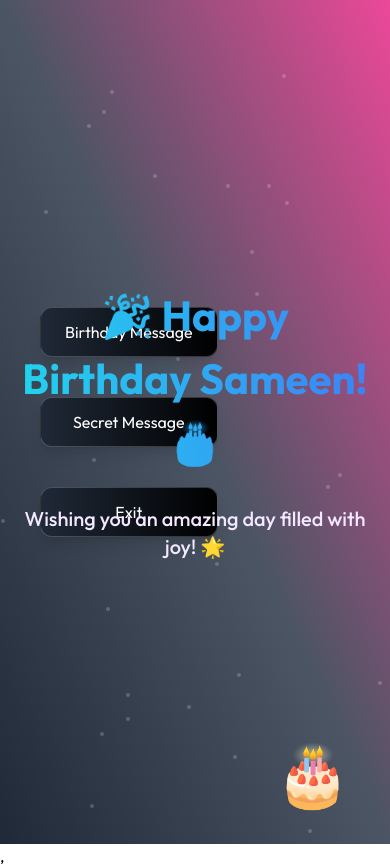
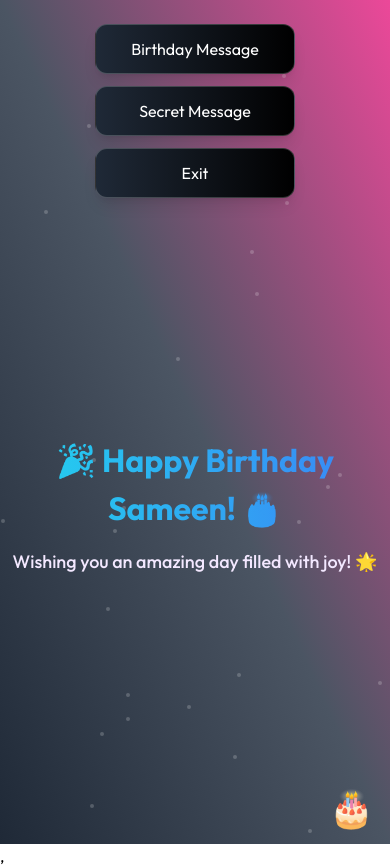
Before and after one commit to Roshaan2002/wishes, a React (Vite) app in the folder frontend/: page /birthday in a window 390 px wide. Both pictures are taken after a click on the button "Birthday Message". Built offline with nearby package versions, Linux system fonts and the light colour scheme.

Commit message:
add media queries

```diff
--- a/frontend/src/pages/Birthday.jsx
+++ b/frontend/src/pages/Birthday.jsx
@@ -164,13 +164,17 @@ const Birthday = () => {
         ))}
       </div>
 
-      {/* Control Panel */}
-      <div className="absolute left-10 top-1/2 transform -translate-y-1/2 flex flex-col space-y-10 z-10">
+      {/* Control Panel - Adjusted for poem spacing */}
+      <div
+        className="absolute left-10 top-1/2 transform -translate-y-1/2 flex flex-col space-y-10 z-20
+        max-md:top-6 max-md:left-1/2 max-md:-translate-x-1/2 max-md:-translate-y-0
+        max-md:space-y-3 max-md:w-full max-md:items-center"
+      >
         <button
           onClick={handleShowBirthdayMessage}
           className="px-6 py-3 bg-gradient-to-r from-gray-800 to-black text-white rounded-xl
-            shadow-lg hover:shadow-xl transition-all duration-300 transform hover:scale-105
-            border border-white/20"
+          shadow-lg hover:shadow-xl transition-all duration-300 transform hover:scale-105
+          border border-white/20 max-md:w-full max-md:max-w-[200px]"
         >
           Birthday Message
         </button>
@@ -178,8 +182,8 @@ const Birthday = () => {
         <button
           onClick={handleShowMessage}
           className="px-6 py-3 bg-gradient-to-r from-gray-800 to-black text-white rounded-xl
-            shadow-lg hover:shadow-xl transition-all duration-300 transform hover:scale-105
-            border border-white/20"
+          shadow-lg hover:shadow-xl transition-all duration-300 transform hover:scale-105
+          border border-white/20 max-md:w-full max-md:max-w-[200px]"
         >
           Secret Message
         </button>
@@ -187,31 +191,39 @@ const Birthday = () => {
         <button
           onClick={handleLogout}
           className="px-6 py-3 bg-gradient-to-r from-gray-800 to-black text-white rounded-xl
-            shadow-lg hover:shadow-xl transition-all duration-300 transform hover:scale-105
-            border border-white/20"
+          shadow-lg hover:shadow-xl transition-all duration-300 transform hover:scale-105
+          border border-white/20 max-md:w-full max-md:max-w-[200px]"
         >
           Exit
         </button>
       </div>
 
-      {/* Content Area */}
-      <div className="absolute left-1/2 top-1/2 transform -translate-x-1/2 -translate-y-1/2 text-center w-full max-w-2xl px-4 z-10">
+      {/* Content Area - Adjusted spacing */}
+      <div
+        className="absolute left-1/2 top-1/2 transform -translate-x-1/2 -translate-y-1/2 text-center w-full max-w-2xl px-4 z-10
+        max-md:top-[60%] max-md:-translate-y-1/2 max-md:px-2"
+      >
         {showMessage && (
           <div
             ref={messageRef}
             className="text-lg p-8 bg-gradient-to-br from-gray-900/60 to-gray-800/50
-              text-white rounded-2xl shadow-2xl backdrop-blur-lg border-2 border-white/30 mx-auto"
+            text-white rounded-2xl shadow-2xl backdrop-blur-lg border-2 border-white/30 mx-auto
+            max-md:p-4 max-md:text-base mb-8 max-md:mb-4"
           >
             {poemLines.map((line, index) => (
               <p
                 key={index}
                 ref={(el) => (lineRefs.current[index] = el)}
-                className="opacity-0 leading-relaxed mb-4 last:mb-0 text-purple-100 font-medium"
+                className="opacity-0 leading-relaxed mb-4 last:mb-0 text-purple-100 font-medium
+                max-md:leading-snug max-md:mb-2"
               >
                 {line}
                 {index === poemLines.length - 1 && (
-                  <span className="text-cyan-300 font-semibold mt-4 block">
-                    ✨ Self-love is eternal ✨
+                  <span
+                    className="text-cyan-300 font-semibold mt-4 block
+                  max-md:text-sm max-md:mt-2"
+                  >
+                    ✨ Your Abdullah Jajjah ✨
                   </span>
                 )}
               </p>
@@ -220,16 +232,19 @@ const Birthday = () => {
         )}
 
         {showBirthdayMessage && (
-          <div ref={birthdayMessageRef} className="space-y-8 mx-auto">
+          <div
+            ref={birthdayMessageRef}
+            className="space-y-8 mx-auto max-md:space-y-4"
+          >
             <h1
               className="text-[42px] font-bold bg-gradient-to-r from-cyan-400 to-blue-500
-              bg-clip-text text-transparent"
+            bg-clip-text text-transparent max-md:text-[32px]"
             >
               <span className="birthday-heading opacity-0">
                 🎉 Happy Birthday Sameen! 🎂
               </span>
             </h1>
-            <div className="text-xl text-purple-100 font-medium">
+            <div className="text-xl text-purple-100 font-medium max-md:text-lg">
               <span className="birthday-subtext opacity-0">
                 Wishing you an amazing day filled with joy! 🌟
               </span>
@@ -241,7 +256,8 @@ const Birthday = () => {
       {/* Cake Emoji */}
       <div
         ref={cakeRef}
-        className="absolute bottom-10 right-10 text-6xl opacity-0 z-10"
+        className="absolute bottom-10 right-10 text-6xl opacity-0 z-10
+        max-md:bottom-4 max-md:right-4 max-md:text-4xl"
       >
         🎂
       </div>
```
Also changed, not shown: 1 other file (tests, documents, lock files or other folders).
